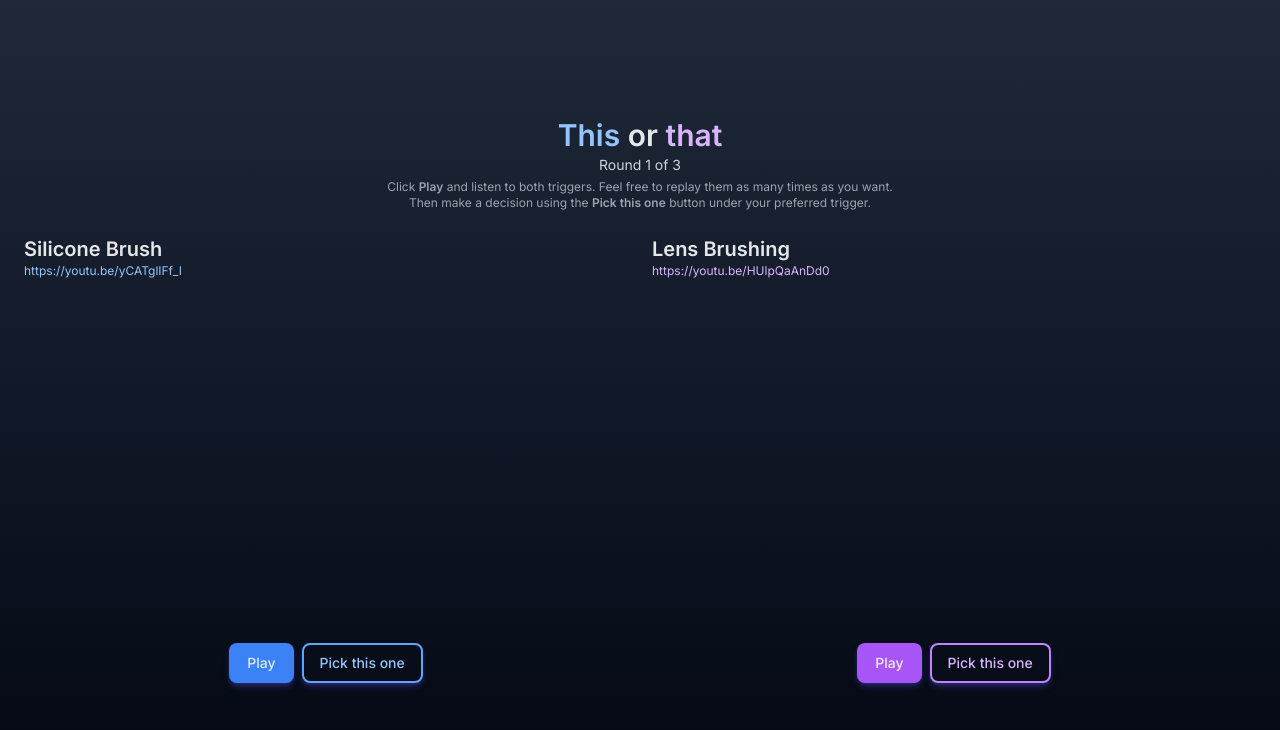
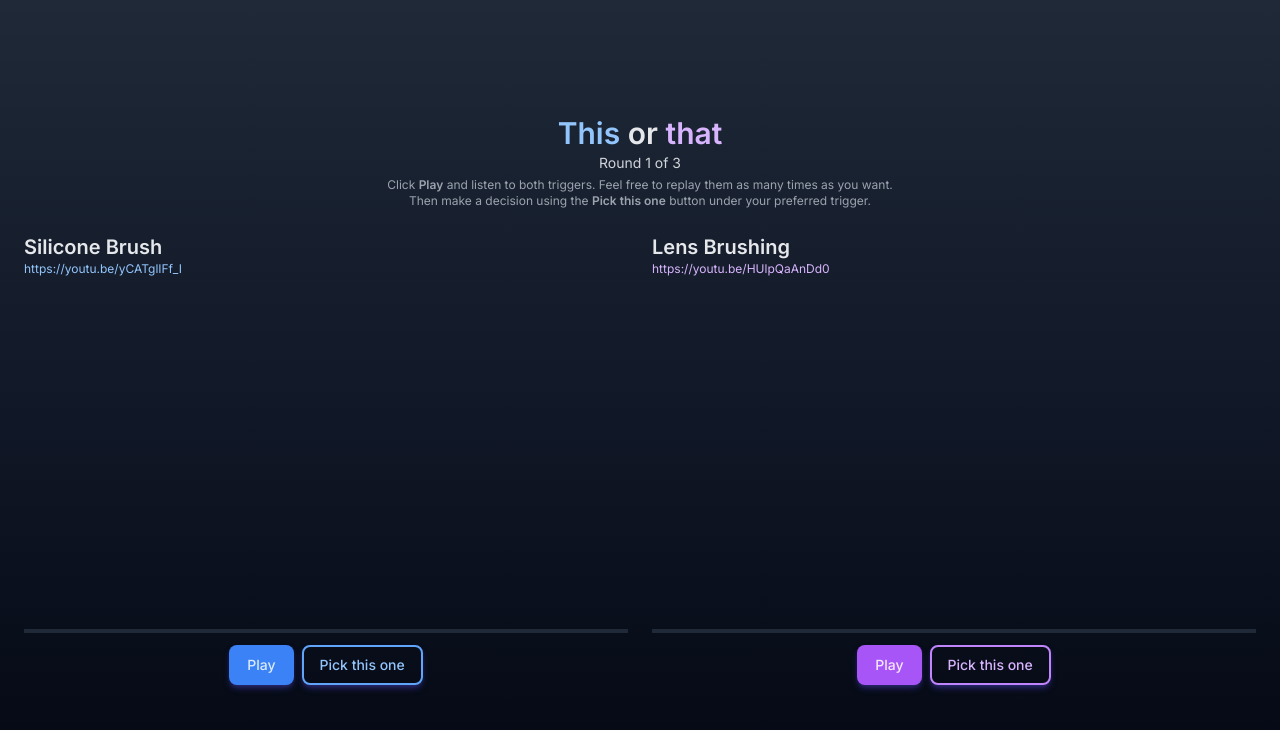
Before and after one commit to hynekfisera/asmr, a Next.js app: page /preference in a window 1280 px wide. Shown: the top 730 px of the page. Built offline with nearby package versions, Linux system fonts and the light colour scheme.

Commit message:
Add progress bar

```diff
--- a/app/globals.css
+++ b/app/globals.css
@@ -44,4 +44,38 @@
   .link {
     @apply text-indigo-300 underline hover:text-indigo-200;
   }
+
+  .progress-blue {
+    border: none;
+    @apply text-blue-500 bg-gray-800;
+  }
+
+  .progress-blue::-moz-progress-bar {
+    @apply bg-gray-800;
+  }
+
+  .progress-blue::-webkit-progress-value {
+    @apply bg-blue-500;
+  }
+
+  .progress-blue::-webkit-progress-bar {
+    @apply bg-gray-800;
+  }
+
+  .progress-purple {
+    border: none;
+    @apply text-purple-500 bg-gray-800;
+  }
+
+  .progress-purple::-moz-progress-bar {
+    @apply bg-gray-800;
+  }
+
+  .progress-purple::-webkit-progress-value {
+    @apply bg-purple-500;
+  }
+
+  .progress-purple::-webkit-progress-bar {
+    @apply bg-gray-800;
+  }
 }
--- a/app/preference/Player.tsx
+++ b/app/preference/Player.tsx
@@ -13,6 +13,7 @@ type Props = {
 export default function Player({ trigger, blue, onPick: handlePick }: Props) {
   const [isLoaded, setIsLoaded] = useState<boolean>(false);
   const [isPlaying, setIsPlaying] = useState<boolean>(false);
+  const [played, setPlayed] = useState(0);
   const playerRef = useRef<ReactPlayer>(null);
 
   const handleProgress = (progress: { playedSeconds: number }): void => {
@@ -20,6 +21,7 @@ export default function Player({ trigger, blue, onPick: handlePick }: Props) {
       setIsPlaying(false);
       playerRef.current?.seekTo(trigger.start);
     }
+    setPlayed((playerRef.current && playerRef.current.getCurrentTime() - trigger.start) || 0);
   };
 
   const handlePlay = (): void => {
@@ -39,9 +41,9 @@ export default function Player({ trigger, blue, onPick: handlePick }: Props) {
   useEffect(() => {
     setIsPlaying(false);
     setIsLoaded(true);
+    setPlayed(0);
   }, [trigger]);
 
-  if (isLoaded) {
   return (
     <section>
       <h2 className="text-gray-200 text-xl font-semibold">{trigger.name}</h2>
@@ -51,6 +53,7 @@ export default function Player({ trigger, blue, onPick: handlePick }: Props) {
         </Link>
       </div>
       <div className="w-full aspect-video">
+        {isLoaded && (
           <ReactPlayer
             playing={isPlaying}
             ref={playerRef}
@@ -68,7 +71,10 @@ export default function Player({ trigger, blue, onPick: handlePick }: Props) {
             height="100%"
             onPlay={handlePlay}
             onPause={() => setIsPlaying(false)}
+            progressInterval={20}
           />
+        )}
+        <progress value={played} max={trigger.end - trigger.start} className={`block h-1 w-full ${blue ? "progress-blue" : "progress-purple"}`} />
         <div className="flex flex-wrap justify-center items-center gap-2 mt-3">
           <button onClick={togglePlaying} className={`btn ${blue ? "btn-blue" : "btn-purple"}`}>
             {isPlaying ? "Pause" : "Play"}
@@ -80,7 +86,4 @@ export default function Player({ trigger, blue, onPick: handlePick }: Props) {
       </div>
     </section>
   );
-  } else {
-    return <></>;
 }
-}
```
Lines whose indentation alone changed are shown as unchanged.
